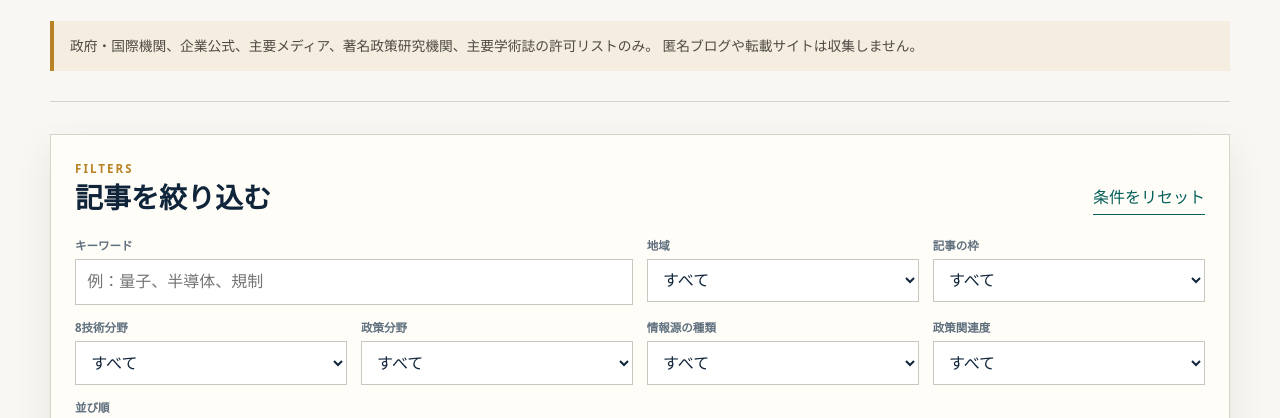
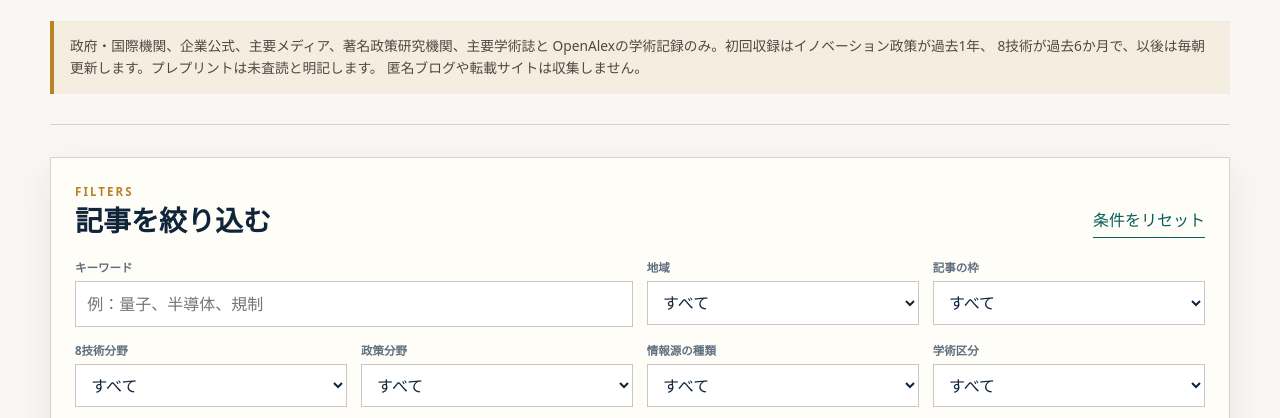
Before and after one commit to yagiharuka/innovation-news, a plain HTML site: page docs/index.html in a window 1280 px wide. Shown: the part 362-780 px from the top of the page. Drawn offline with Linux system fonts and the light colour scheme.

Commit message:
Add historical and academic coverage: docs/index.html

```diff
--- a/docs/index.html
+++ b/docs/index.html
@@ -45,7 +45,9 @@
           </div>
         </dl>
         <p class="source-policy">
-          政府・国際機関、企業公式、主要メディア、著名政策研究機関、主要学術誌の許可リストのみ。
+          政府・国際機関、企業公式、主要メディア、著名政策研究機関、主要学術誌と
+          OpenAlexの学術記録のみ。初回収録はイノベーション政策が過去1年、
+          8技術が過去6か月で、以後は毎朝更新します。プレプリントは未査読と明記します。
           匿名ブログや転載サイトは収集しません。
         </p>
       </section>
@@ -94,6 +96,12 @@
             </select>
           </label>
           <label>
+            <span>学術区分</span>
+            <select id="academic-kind">
+              <option value="">すべて</option>
+            </select>
+          </label>
+          <label>
             <span>政策関連度</span>
             <select id="policy-score">
               <option value="0">すべて</option>
```
